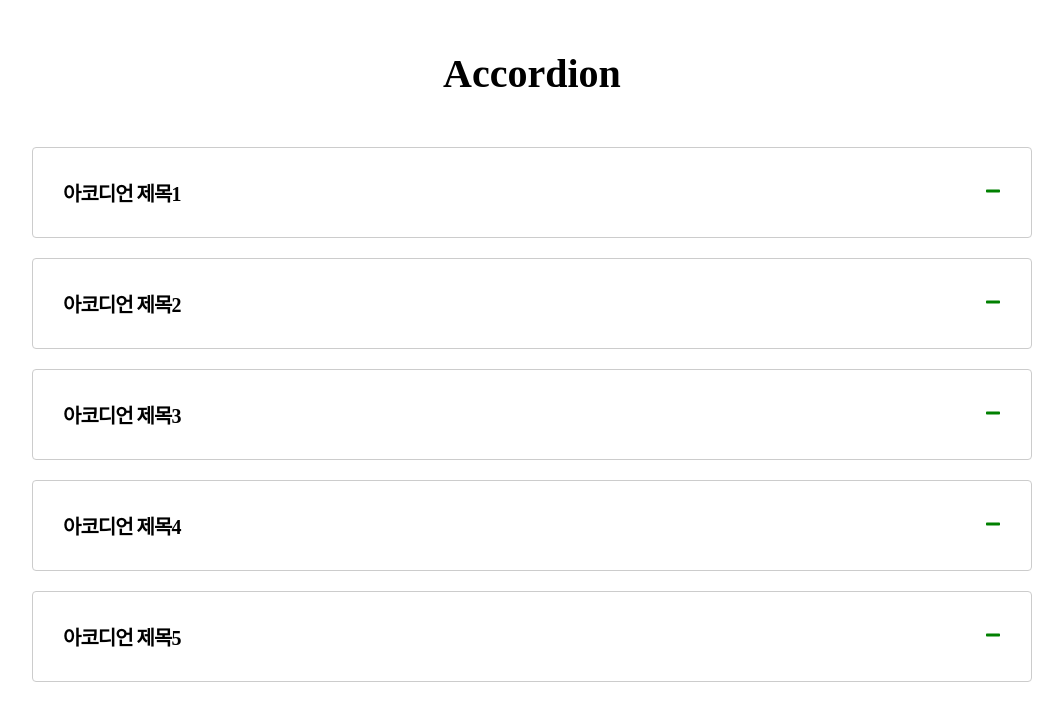
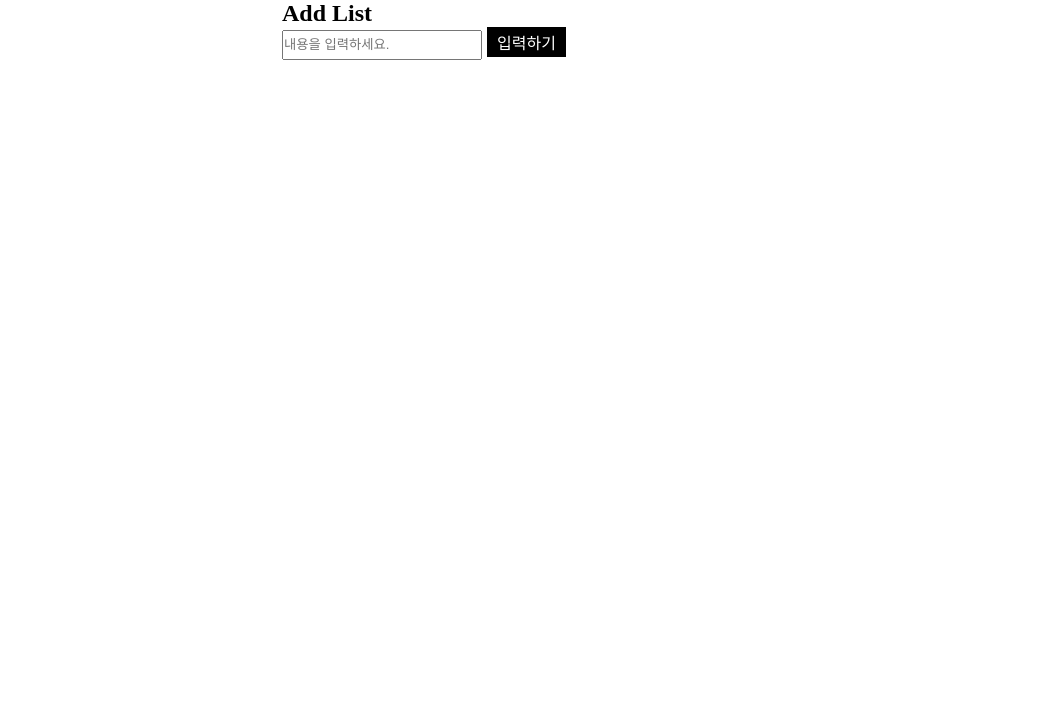
Before and after one commit to doubletip/study, a React (Create React App) app: page / in a window 1280 px wide. Shown: the top 720 px of the page, without its empty margins (108-1171 px from the left). Built offline with nearby package versions, Linux system fonts and the light colour scheme.

Commit message:
20220517

```diff
--- a/src/App.js
+++ b/src/App.js
@@ -1,10 +1,10 @@
 import React from 'react'
-import Accordion from './study/220511/Accordion'
+import AddList from './study/220517/AddList'
 
 const App = () => {
   return (
     <div className='App'>
-      <Accordion />
+      <AddList />
     </div>
   )
 }
--- a/src/index.css
+++ b/src/index.css
@@ -171,7 +171,27 @@ button {
   display: block;
 }
 
-
 .minus {
   color: green;
 }
+
+/* 220517 */
+.addlist {
+  width: 500px;
+  margin: 0 auto;
+}
+.addlist_wrap input {
+  width: 200px;
+  height: 30px;
+}
+
+.addlist_wrap button {
+  background: black;
+  height: 30px;
+  color: #fff;
+  margin-left: 5px;
+  padding: 0 10px;
+}
+.addlist_wrap p {
+  margin: 10px 0;
+}
--- /dev/null
+++ b/src/study/220517/AddList.js
@@ -0,0 +1,26 @@
+import React , {useState}from 'react'
+
+const AddList = () => {
+    const [data, setData] = useState([])
+    const [inputData, setInputData] = useState('');
+
+    const handleClick = () => {
+        setData([...data, inputData])
+        setInputData('')
+    }
+
+  return (
+      <div className="addlist">
+          <h2>Add List</h2>
+          <div className='addlist_wrap'>
+              <input type="text" placeholder='내용을 입력하세요.' value={inputData} onChange={(e)=> setInputData(e.target.value)} />
+              <button onClick={handleClick}>입력하기</button>
+              {
+                  data.map((item,idx) => <p key={idx}>{item}</p>)
+              }
+          </div>
+      </div>
+  )
+}
+
+export default AddList
```
Also changed, not shown: 1 other file (tests, documents, lock files or other folders).
